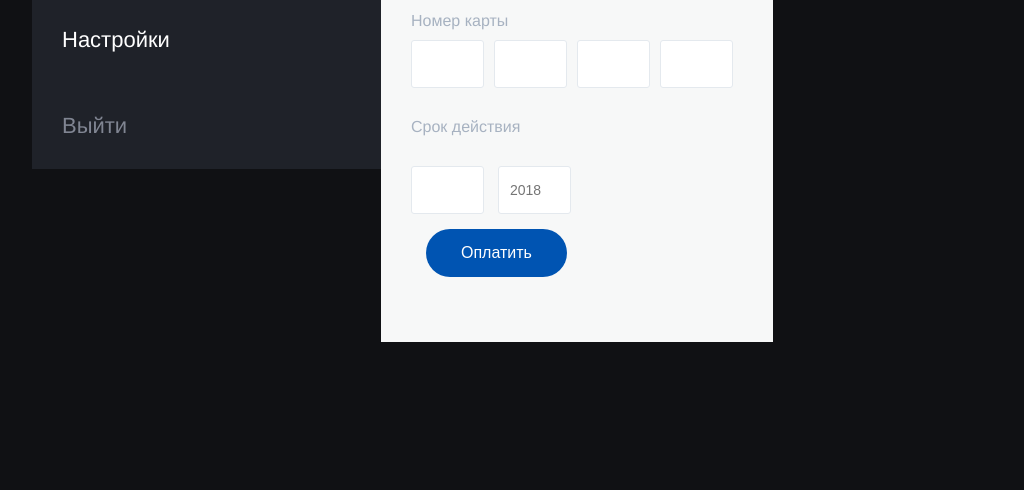
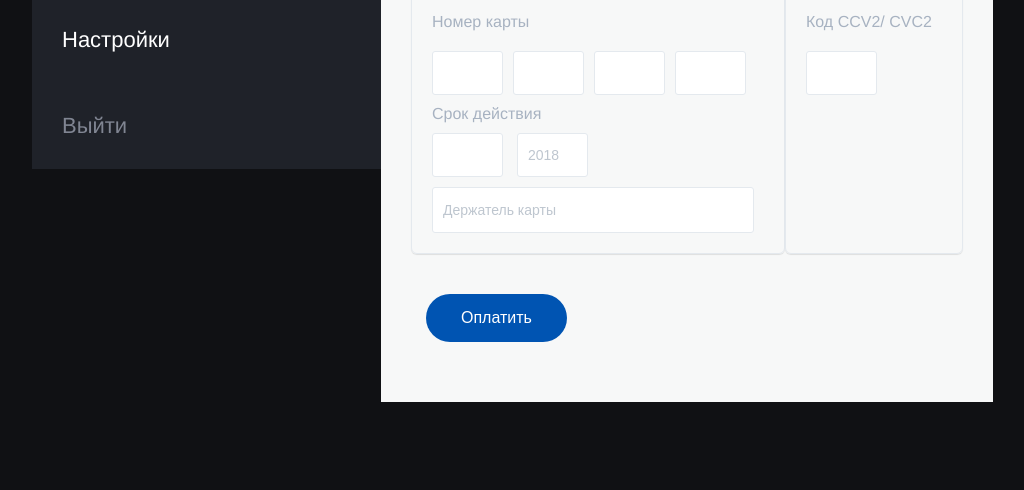
Before and after one commit to egrashinagi/idaGroup, a website built with webpack: page src/index.html in a window 1280 px wide. Shown: the part 349-839 px from the top of the page, without its empty margins (116-1140 px from the left). Before the commit the page ends 800 px from the top, so only its background shows below. Built offline with nearby package versions, Linux system fonts and the light colour scheme.

Commit message:
fix the result

```diff
--- a/src/components/authorization/authorization.scss
+++ b/src/components/authorization/authorization.scss
@@ -2,7 +2,7 @@
   display: flex;
   flex-direction: column;
 
-  padding: 50px 30px;
+  padding: 20px 30px;
 
   background-color: #f7f8f8;
 }
--- a/src/components/common.scss
+++ b/src/components/common.scss
@@ -14,12 +14,14 @@ body {
 
   justify-content: flex-start;
 
-  padding: 15px;
+  padding: 40px 15px 40px 15px;
 }
 
 .list {
   display: flex;
   flex-direction: row;
+
+  margin-top: 10px;
 
   &__input {
     margin-right: 10px;
--- /dev/null
+++ b/src/components/form/_slip/form_slip.scss
@@ -0,0 +1,4 @@
+&_slip {
+  //position: absolute;
+  //left: 10px;
+}
--- a/src/components/form/form.scss
+++ b/src/components/form/form.scss
@@ -1,6 +1,11 @@
 .form {
   display: flex;
-  flex-direction: column;
+
+  padding: 20px;
+  border: 1px solid #e4e9ee;
+  border-radius: 6px;
+  box-shadow: 0 1px 1px 0 rgba(0,0,0,0.10);
 
   @import '__paycard/form__paycard';
+  @import '_slip/form_slip';
 }
--- /dev/null
+++ b/src/components/info/__title/_p10px/info__title_p10px.scss
@@ -0,0 +1,3 @@
+&_p10px {
+  padding: 10px 0 10px 0;
+}
--- a/src/components/info/__title/info__title.scss
+++ b/src/components/info/__title/info__title.scss
@@ -9,4 +9,5 @@
   @import '_black/info__title_black';
   @import '_p30px/info__title_p30px';
   @import '_header/info__title_header';
+  @import '_p10px/info__title_p10px';
 }
--- /dev/null
+++ b/src/components/input/_left/input_left.scss
@@ -0,0 +1,4 @@
+&_left {
+  text-align: left;
+  padding-left: 10px;
+}
--- a/src/components/input/input.scss
+++ b/src/components/input/input.scss
@@ -1,14 +1,22 @@
 .input {
   margin-right: 10px;
-  padding: 3px;
   border: 1px solid #e4e9ee;
   border-radius: 3px;
 
   outline-style: none;
 
+  height: 42px;
+  width: 308px;
+
   font-size: 14px;
   color: #353535;
   text-align: center;
+
   @import '_h40px/input_h40px';
   @import '_w65px/input_w65px';
+  @import '_left/input_left';
+
+  &::placeholder {
+    color: #bec6cf;
+  }
 }
--- a/src/index.html
+++ b/src/index.html
@@ -37,6 +37,7 @@
         </div>
         <div class="info__title info__title_p30px info__title_black info__title_header">Данные банковской карты</div>
     </div>
+    <div class="list">
         <div class="form">
             <form class="form__paycard" method="post" action="http://test.autre.ru/form.php">
 
@@ -53,7 +54,7 @@
                     <!--TODO <input type="password" name="cvv" placeholder="CVV" maxlength="3"-->
                     <!--TODO class="form__paycard-number-input-cvv" required>-->
                 </div>
-            <div class="info__title info__title_p30px">Срок действия</div>
+                <div class="info__title info__title_p10px">Срок действия</div>
                 <label>
                     <input name="month" class="input input_w65px input_h40px" type="text" required list="month">
                     <datalist id="month">
@@ -82,11 +83,25 @@
                         <option value="2025">2025</option>
                     </datalist>
                 </label>
-            <div class="block">
-                <button class="button">Оплатить</button>
+                <div class="list">
+                    <input name="number-card_part1" class="input input_left" type="text" maxlength="4" required placeholder="Держатель карты">
+                </div>
+            </form>
+        </div>
+        <div class="form">
+            <form class="form__paycard" method="post" action="http://test.autre.ru/form.php">
+
+                <div class="info__title">Код CCV2/ CVC2</div>
+                <div class="list">
+                    <input name="number-card_part4" class="input input_w65px input_h40px" type="text"
+                           maxlength="6" required>
                 </div>
             </form>
         </div>
     </div>
+    <div class="block">
+        <button class="button" type="submit">Оплатить</button>
+    </div>
+</div>
 </body>
 </html>
```
Lines whose indentation alone changed are shown as unchanged.
